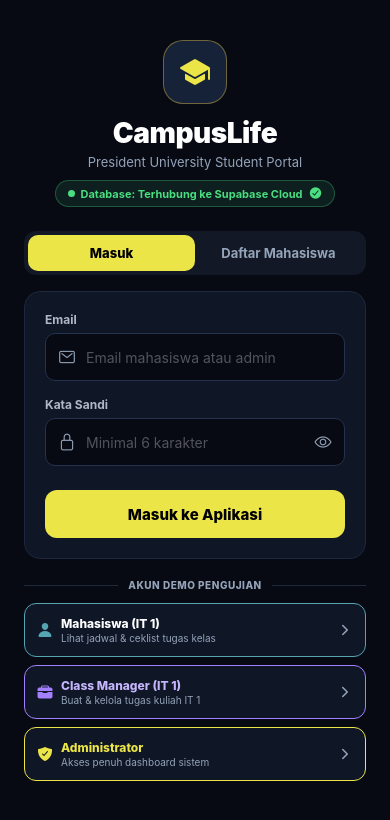
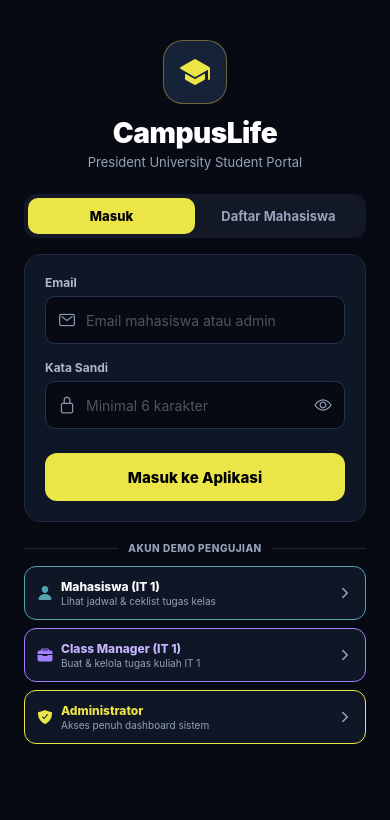
Before and after one commit to prince-salman/campuslife, a React Native app: screen / in a window 390 px wide. Shown: the top 820 px of the page. Built offline with nearby package versions, Linux system fonts and the light colour scheme; no server answers; the database is empty.

Commit message:
refactor: remove database status indicator badge from auth screen

```diff
--- a/src/screens/AuthScreen.tsx
+++ b/src/screens/AuthScreen.tsx
@@ -101,11 +101,6 @@ export const AuthScreen: React.FC = () => {
           <Text style={styles.appTitle}>CampusLife</Text>
           <Text style={styles.appSubtitle}>President University Student Portal</Text>
 
-          <View style={styles.dbIndicator}>
-            <View style={styles.dbDot} />
-            <Text style={styles.dbText}>Database: Terhubung ke Supabase Cloud</Text>
-            <Ionicons name="checkmark-circle" size={14} color="#4ADE80" />
-          </View>
         </View>
 
         <View style={styles.tabContainer}>
@@ -383,30 +378,6 @@ const styles = StyleSheet.create({
     color: Colors.textSecondary,
     marginTop: 4,
   },
-  dbIndicator: {
-    flexDirection: 'row',
-    alignItems: 'center',
-    backgroundColor: 'rgba(74, 222, 128, 0.1)',
-    borderRadius: 20,
-    paddingHorizontal: 12,
-    paddingVertical: 5,
-    borderWidth: 1,
-    borderColor: 'rgba(74, 222, 128, 0.3)',
-    marginTop: 10,
-  },
-  dbDot: {
-    width: 7,
-    height: 7,
-    borderRadius: 4,
-    backgroundColor: '#4ADE80',
-    marginRight: 6,
-  },
-  dbText: {
-    fontSize: 11,
-    fontWeight: '700',
-    color: '#4ADE80',
-    marginRight: 6,
-  },
   tabContainer: {
     flexDirection: 'row',
     backgroundColor: '#121826',
```
